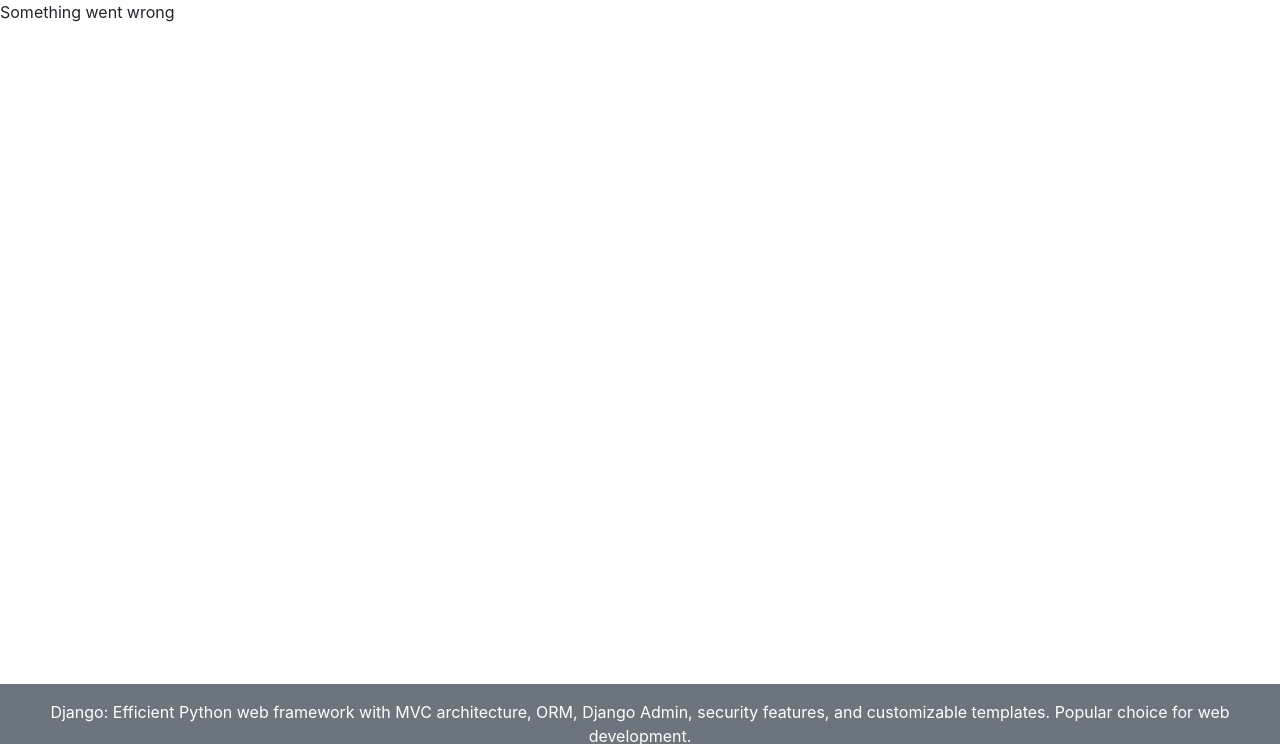
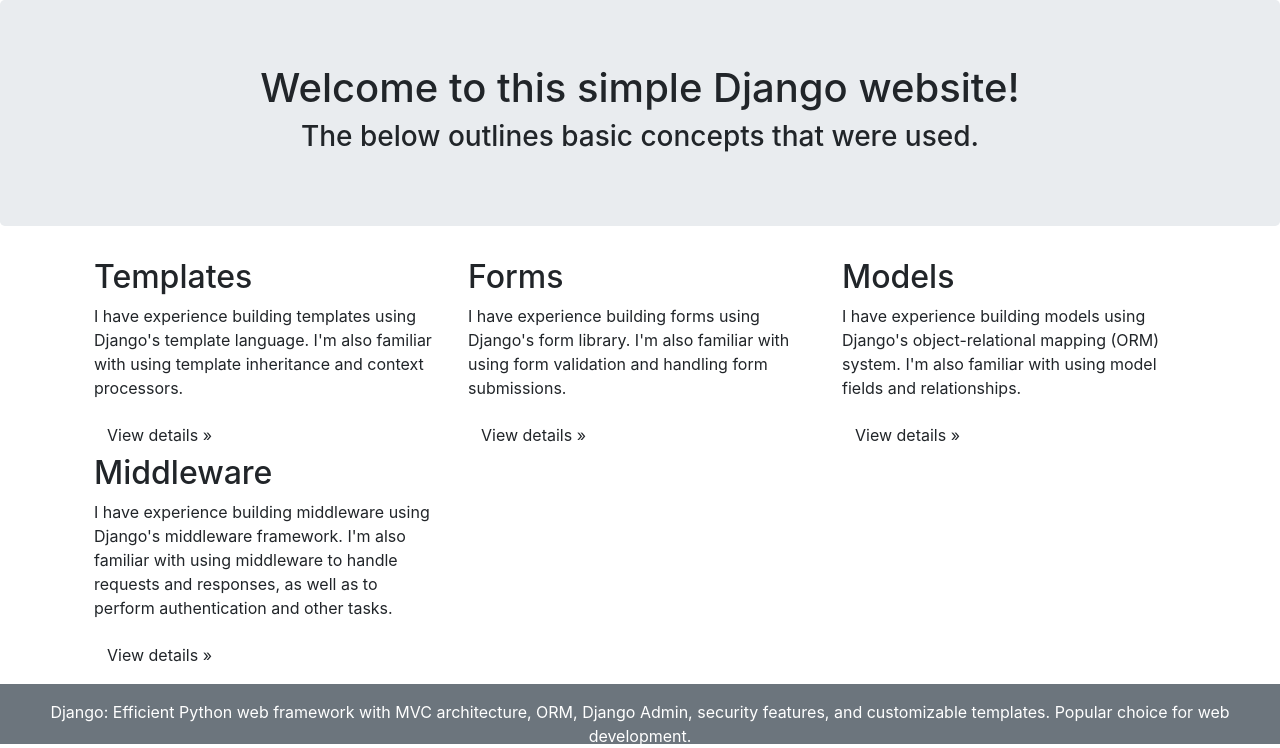
Before and after one commit to delgadomark/MSP, a Django app: page / in a window 1280 px wide. Shown: the part 56-804 px from the top of the page. Run offline with Django 4.2, Linux system fonts and the light colour scheme; some libraries are stand-ins or nearby versions.

Commit message:
Boilerplate content.

```diff
--- a/main/templates/main/home.html
+++ b/main/templates/main/home.html
@@ -1 +1,34 @@
 {% extends "main/base.html" %}
+{% block title %}Home{% endblock title %}
+
+{% block content %}
+<div class="jumbotron text-center">
+    <h1>Welcome to this simple Django website!</h1>
+    <h3>The below outlines basic concepts that were used.</h3>
+</div>
+
+<div class="container px-4">
+    <div class="row">
+        <div class="col-md-4">
+            <h2>Templates</h2>
+            <p>I have experience building templates using Django's template language. I'm also familiar with using template inheritance and context processors.</p>
+            <a class="btn btn-default" href="#" role="button">View details  »</a>
+        </div>
+        <div class="col-md-4">
+            <h2>Forms</h2>
+            <p>I have experience building forms using Django's form library. I'm also familiar with using form validation and handling form submissions.</p>
+            <a class="btn btn-default" href="#" role="button">View details  »</a>
+        </div>
+        <div class="col-md-4 -b--1">
+            <h2>Models</h2>
+            <p>I have experience building models using Django's object-relational mapping (ORM) system. I'm also familiar with using model fields and relationships.</p>
+            <a class="btn btn-default" href="#" role="button">View details  »</a>
+        </div>
+        <div class="col-md-4">
+            <h2>Middleware</h2>
+            <p>I have experience building middleware using Django's middleware framework. I'm also familiar with using middleware to handle requests and responses, as well as to perform authentication and other tasks.</p>
+            <a class="btn btn-default" href="#" role="button">View details  »</a>
+        </div>
+    </div>
+</div>
+{% endblock content %}
```
